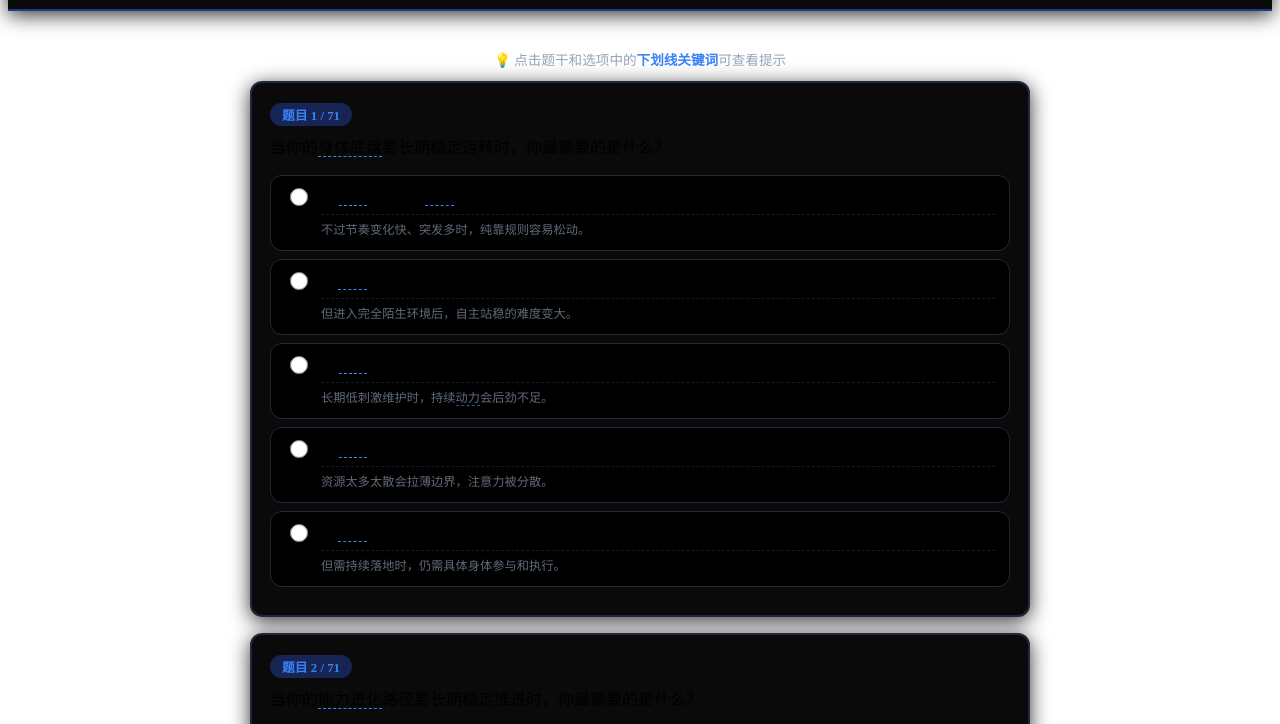
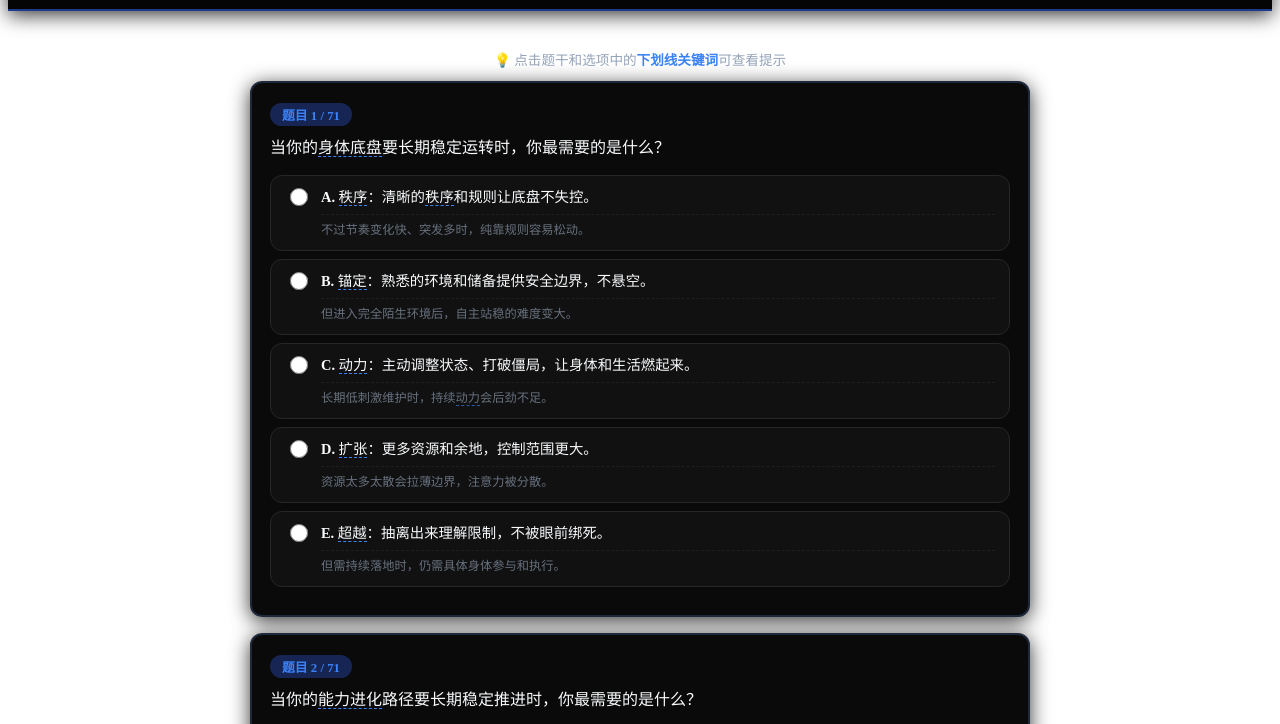
Before and after one commit to lan597139-art/landuoduo--test, a plain HTML site: page career/index.html in a window 1280 px wide. Shown: the part 50-774 px from the top of the page. Drawn offline with Linux system fonts and the dark colour scheme.

Commit message:
Update index.html

```diff
--- a/career/index.html
+++ b/career/index.html
@@ -27,39 +27,58 @@
 
               @media (prefers-color-scheme: dark) {
             :root {
-                --primary: #3b82f6;          /* 主题亮蓝，保持高辨识度 */
-                --primary-light: #172554;    /* 极深的幽蓝，用于选中项的底色 */
-                --primary-border: #1e3a8a;   /* 重点高亮边框 */
-                --text-main: #f8fafc;        /* 高对比度纯白字体 */
-                --text-secondary: #94a3b8;   /* 柔和的次要说明文字 */
-                --bg-page: #000000;          /* 【核心】绝对纯黑大背景 */
-                --bg-card: #0a0a0a;          /* 【核心】极暗的卡片背景（接近黑） */
-                --border-color: #1e293b;     /* 暗调边框，不抢视线 */
+                --primary: #3b82f6;
+                --primary-light: #172554;
+                --primary-border: #1e3a8a;
+                --text-main: #f8fafc;
+                --text-secondary: #94a3b8;
+                --bg-page: #000000;
+                --bg-card: #0a0a0a;
+                --border-color: #1e293b;
                 --shadow: 0 4px 20px rgba(0,0,0,0.8);
                 --shadow-md: 0 8px 30px rgba(0,0,0,0.9);
             }
 
-            /* 暗黑模式专项微调：拉开层级对比 */
+            /* 【核心修复】强制覆盖所有文本颜色，解决手机端变量失效 Bug */
+            body, .container, .report, .card, .card-text, .option, .option-content, .option-main {
+                color: #f8fafc !important;
+            }
+
+            /* 强制将 JS 报告里写死的深灰色（#555）提亮为浅灰 */
+            .report p[style*="color:#555"] {
+                color: #94a3b8 !important;
+            }
+
+            /* 暗黑模式专项微调 */
             .top-bar {
-                background: #050505;         /* 顶部导航稍微脱离纯黑，增加呼吸感 */
+                background: #050505 !important;
+                color: #f8fafc !important;
+            }
+            .logo {
+                color: var(--primary) !important;
             }
             .option {
-                background: #111111;         /* 选项未选中时，底色微微提亮，与大背景拉开层次 */
-                border-color: #27272a;       /* 选项边框更分明 */
+                background: #111111 !important;
+                border-color: #27272a !important;
             }
             .option:hover {
-                background: #1e293b;
-                border-color: var(--primary);
+                background: #1e293b !important;
+                border-color: var(--primary) !important;
             }
             .option.selected {
-                background: var(--primary-light);
+                background: var(--primary-light) !important;
+                border-color: var(--primary) !important;
             }
             .progress-bar-outer {
-                background: #1e293b;         /* 进度条空槽加深，避免在纯黑背景下太突兀 */
+                background: #1e293b !important;
             }
             .caution {
-                color: #94a3b8;              /* 限制条件文字在暗黑下更柔和 */
-                border-top-color: #27272a;
+                color: #94a3b8 !important;
+                border-top-color: #27272a !important;
+            }
+            .report h2 {
+                color: var(--primary) !important;
+                border-bottom-color: var(--primary-border) !important;
             }
         }
             margin: 0;
@@ -386,12 +405,8 @@
 <!-- ═══════════ 主容器 ═══════════ -->
 <div class="container">
 
-        <div id="quizArea">
-                <div id="quizArea">
+          <div id="quizArea">
         <p style="text-align:center; color:var(--text-secondary); font-size:0.85rem; margin-bottom:12px;">💡 点击题干和选项中的<strong style="color:var(--primary);">下划线关键词</strong>可查看提示</p>
-        <div id="quizList"></div>
-        <div class="submit-wrap"><button class="btn" id="btnSubmit">提交并生成报告</button></div>
-    </div>
         <div id="quizList"></div>
         <div class="submit-wrap"><button class="btn" id="btnSubmit">提交并生成报告</button></div>
     </div>
```
